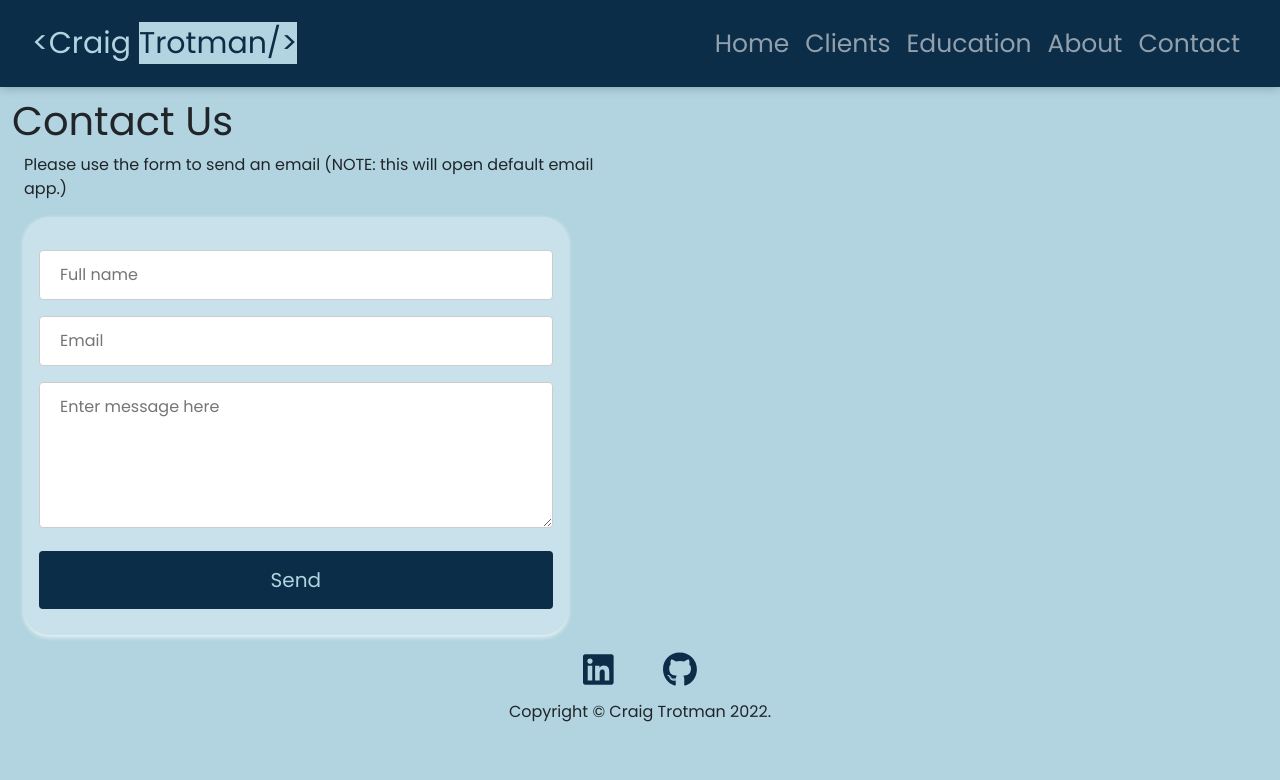
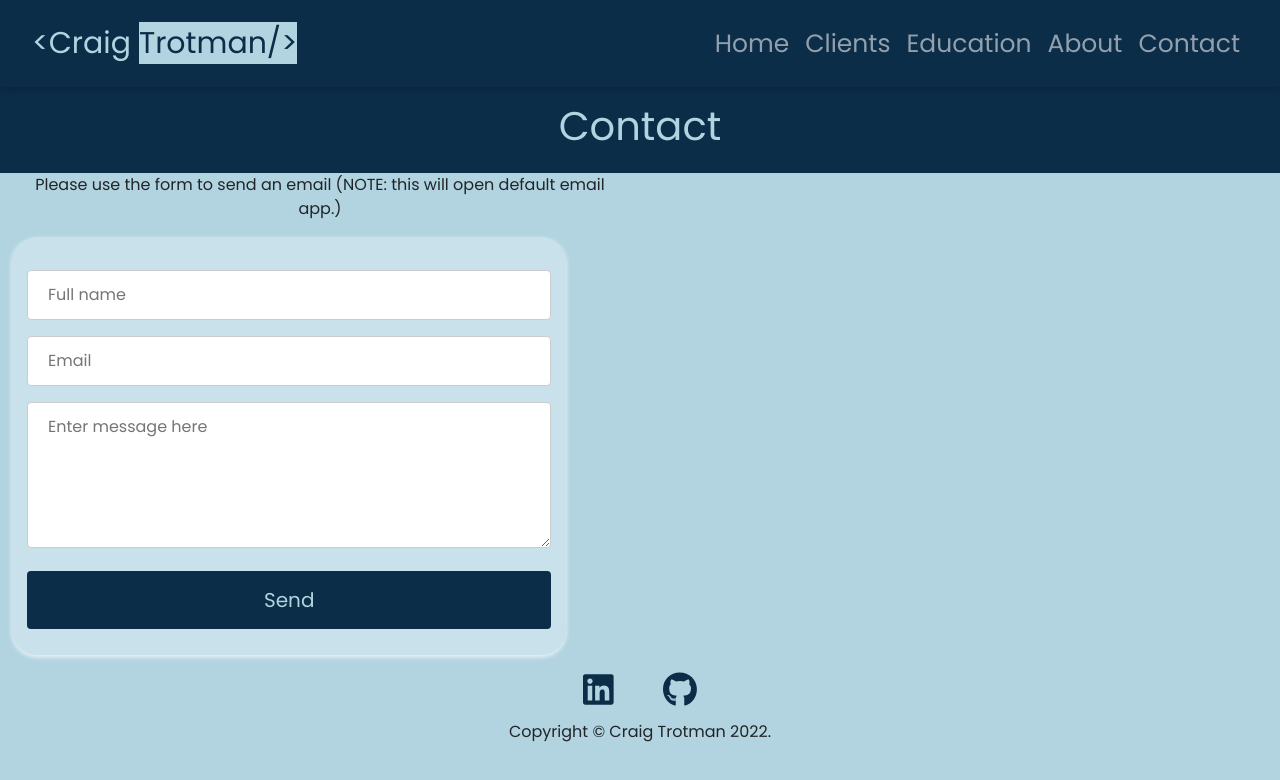
Before and after one commit to CTrotman-Dev/portfolio-client, a React (Create React App) app: page /contact in a window 1280 px wide. Shown: the top 780 px of the page. Built offline with nearby package versions, Linux system fonts and the light colour scheme; a web font is replaced by a local one.

Commit message:
more style changes

```diff
--- a/public/css/styles.css
+++ b/public/css/styles.css
@@ -169,6 +169,19 @@ nav {
 .gray {
   color: #446;
 }
+
+
+.title-banner{
+  background-color: var(--darkest);
+  color: var(--lightest);
+  padding:15px 0;
+  width: 100%;
+}
+
+.title-text{
+
+}
+
 
 /*  new hero  */
 .hero-tabbed-container {
@@ -446,15 +459,14 @@ textarea {
 }
 
 .two-col {
-  columns: 2;
-  -webkit-columns: 2;
-  -moz-columns: 2;
-  width: 70%;
+  columns: 3;
+  -webkit-columns: 3;
+  -moz-columns: 3;
+  width: 90%;
 }
 
 .about-content,
-.contact-page,
-.news-page {
+.contact-page {
   text-align: left;
   margin: 10px auto;
 }
@@ -648,22 +660,34 @@ textarea {
   }
 
   .two-col {
-    columns: 1;
-    -webkit-columns: 1;
-    -moz-columns: 1;
+    columns: 2;
+    -webkit-columns: 2;
+    -moz-columns: 2;
     width: 100%;
+  }
+
+  .heading-text{
+    text-align: left;
   }
 
   .left-col {
     font-size: 15px;
-    padding: 20px 10px;
+    padding: 5px 10px;
     text-align: left;
   }
 
   .right-col {
     font-size: 15px;
     text-align: left;
-    padding: 20px 20px;
+    padding: 5px 10px;
+  }
+
+  .details-title{
+    font-size: 16px;
+  }
+
+  .detailed-info{
+    font-size: 14px;
   }
 
   .hero-tab-image img {
--- a/src/components/Table/NameValueCell.jsx
+++ b/src/components/Table/NameValueCell.jsx
@@ -17,7 +17,7 @@ const NameValueCell = (props) => {
             <h1 className="heading-text">
                 {props.company}
             </h1>
-            <div className="col-6 left-col">
+            <div className="col-md-6 left-col">
 
                 <h3>
                     {props.role}
@@ -27,7 +27,7 @@ const NameValueCell = (props) => {
                 </p>
 
             </div>
-            <div className="col-6 right-col language-section" onClick={handleClick}>
+            <div className="col-md-6 right-col language-section" onClick={handleClick}>
            {isVisible ?
                 <ul className="two-col">
                     {props.languages.map((x, i) =>
--- /dev/null
+++ b/src/components/TitleBanner.jsx
@@ -0,0 +1,15 @@
+import React from "react";
+
+const TitleBanner = (props) => {
+
+    return (
+        <div className="title-banner">
+            <h1 className="title-text">
+                {props.text}
+            </h1>
+
+        </div>
+    );
+}
+
+export default TitleBanner;
--- a/src/pages/About.jsx
+++ b/src/pages/About.jsx
@@ -1,17 +1,22 @@
 import React from "react";
-
+import { Link } from "react-router-dom";
 import MyMap from "../components/MyMap";
+import TitleBanner from "../components/TitleBanner";
 
 const About = () => {
     return (
         <div className="row">
+        <TitleBanner text="About" />
             <div className="about-content col-md-6">
                 <h1>
                     About us
                 </h1>
                 <p>I am a software developer for Cardiff. I have travelled the world building beautiful code in beautiful places.</p>
                 <h3>
-                    <a href="/clients">See our past projects.</a>
+                <Link to={"/clients"}>
+                    See our past projects.
+                </Link>
+
                 </h3>
 
             </div>
--- a/src/pages/Clients.jsx
+++ b/src/pages/Clients.jsx
@@ -1,6 +1,7 @@
 import React from "react";
 
 import NameValueTable from "../components/Table/NameValueTable";
+import TitleBanner from "../components/TitleBanner"
 
 import clientData from "../clientData";
 const Clients = () => {
@@ -8,6 +9,7 @@ const Clients = () => {
   return (
 
     <div className="row">
+    <TitleBanner text="Clients" />
       <NameValueTable data={clientData}/>
     </div>
   );
--- a/src/pages/Contact.jsx
+++ b/src/pages/Contact.jsx
@@ -1,13 +1,12 @@
 import React from "react";
 
 import Form from "../components/Form";
+import TitleBanner from "../components/TitleBanner";
 
 const Contact = () => {
     return (
-        <div className="contact-page row">
-            <h1>
-                Contact Us
-            </h1>
+        <div>
+            <TitleBanner text="Contact" />
 
             <div className="row">
                 <div className="col-md-6">
--- a/src/pages/Education.jsx
+++ b/src/pages/Education.jsx
@@ -1,12 +1,13 @@
 import React from "react";
 
 import NameValueTable from "../components/Table/NameValueTable";
+import TitleBanner from "../components/TitleBanner";
 
 import educationData from "../educationData";
 const Education = () => {
     return (
-        <div className="news-page row">
-            <h1>Education</h1>
+        <div className="education-page row">
+            <TitleBanner text="Education"/>
             <NameValueTable data={educationData}/>
 
         </div>
```
